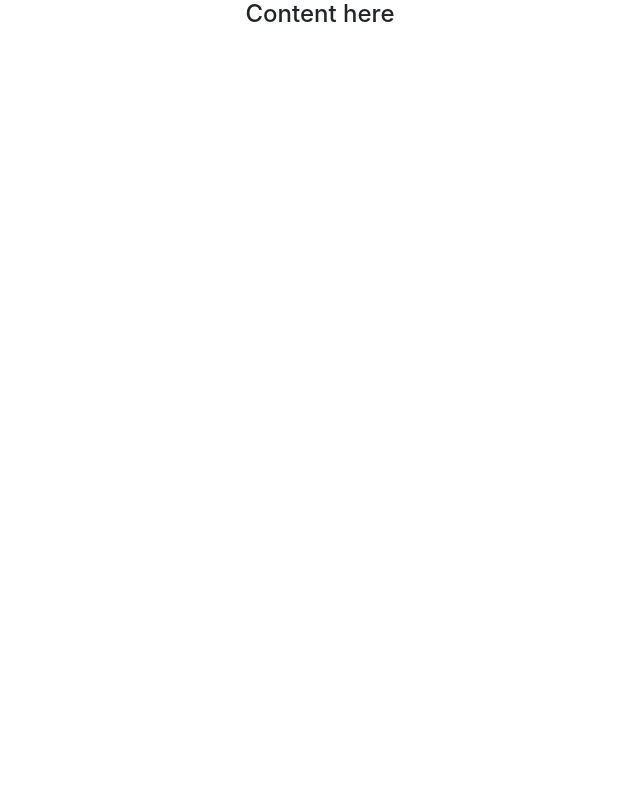
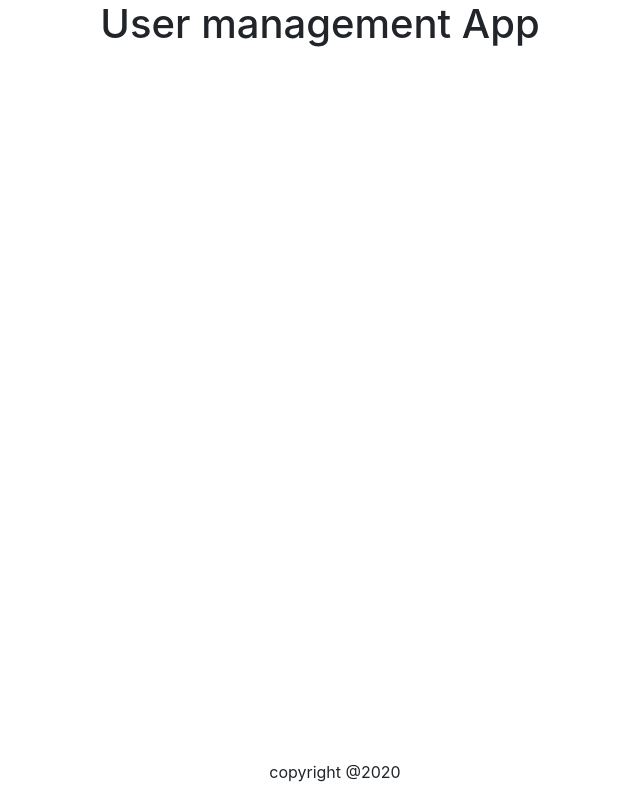
Before and after one commit to kompanycoder/user-manager-app, a React (Create React App) app: page / in a window 1280 px wide. Shown: the whole page, without its empty margins (320-960 px from the left). Built offline with nearby package versions, Linux system fonts and the light colour scheme.

Commit message:
added hoc layout and config

```diff
--- a/src/App.css
+++ b/src/App.css
@@ -1,38 +1,12 @@
 .App {
   text-align: center;
-}
-
-.App-logo {
-  height: 40vmin;
-  pointer-events: none;
-}
-
-@media (prefers-reduced-motion: no-preference) {
-  .App-logo {
-    animation: App-logo-spin infinite 20s linear;
-  }
-}
-
-.App-header {
-  background-color: #282c34;
-  min-height: 100vh;
   display: flex;
   flex-direction: column;
-  align-items: center;
-  justify-content: center;
-  font-size: calc(10px + 2vmin);
-  color: white;
+  width: 100%;
+  height: 100%;
 }
-
-.App-link {
-  color: #61dafb;
+.footer {
+  bottom: 0;
+  position: absolute;
+  display: inline;
 }
-
-@keyframes App-logo-spin {
-  from {
-    transform: rotate(0deg);
-  }
-  to {
-    transform: rotate(360deg);
-  }
-}
--- a/src/App.js
+++ b/src/App.js
@@ -1,13 +1,17 @@
 import React from 'react';
-// import logo from './logo.svg';
+import Header from './HOC/header';
+import Footer from './HOC/footer';
+
 import './App.css';
 
-function App() {
-  return (
-    <div className="App">
-      <h4>Content here</h4>
-    </div>
-  );
+function App (props) {
+    return (
+      <div className="App container">
+        <Header/>
+        {props.children}
+        <Footer/>
+      </div>
+    );
 }
 
 export default App;
--- a/src/HOC/footer.js
+++ b/src/HOC/footer.js
@@ -0,0 +1,11 @@
+import React, { Component } from 'react'
+
+export default class Footer extends Component {
+    render() {
+        return (
+            <div className="container footer">
+               <p className="text-center">copyright @2020</p>
+            </div>
+        )
+    }
+}
--- a/src/HOC/header.js
+++ b/src/HOC/header.js
@@ -0,0 +1,11 @@
+import React, { Component } from 'react'
+
+export default class Header extends Component {
+    render() {
+        return (
+            <div>
+                <h1 className="text-center">User management App</h1>
+            </div>
+        )
+    }
+}
```
Also changed, not shown: src/HOC/content.js (+34 -0 lines), src/actions/actions.js (added, +13 -0 lines), src/config/config.js (+4 -4 lines).
